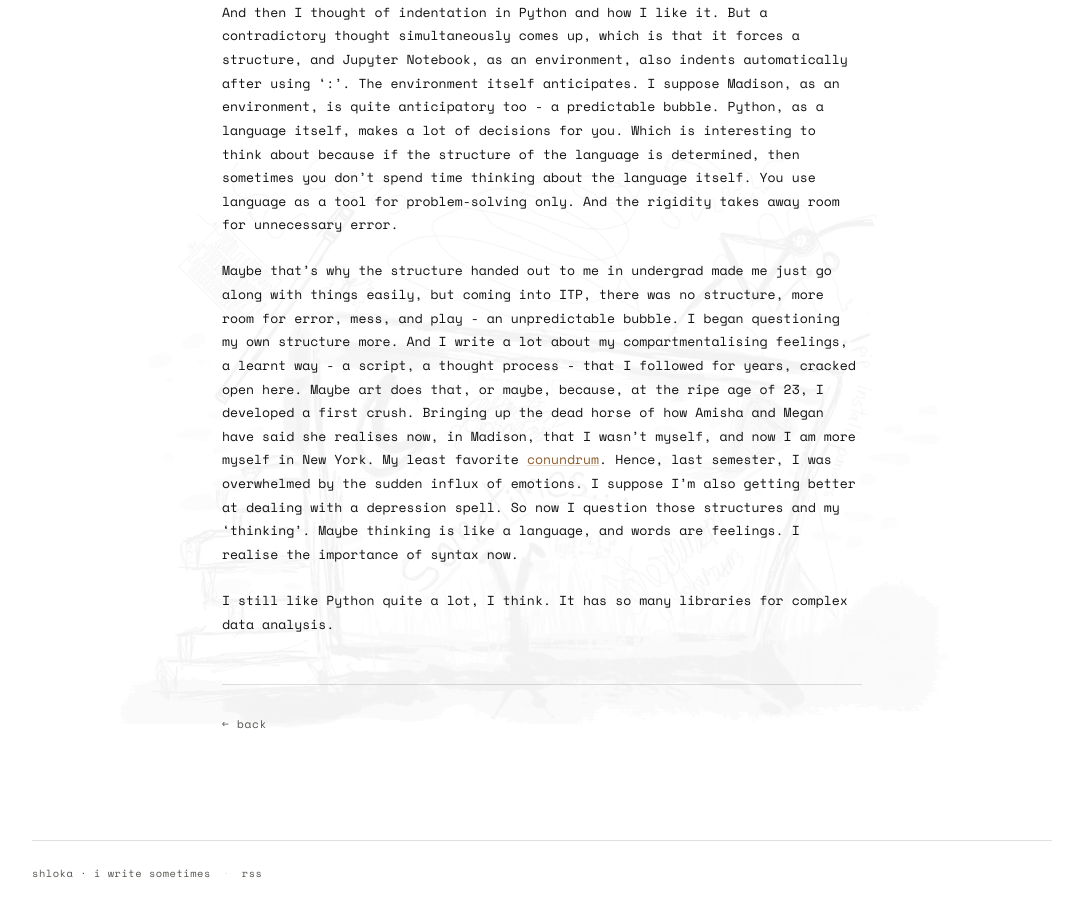
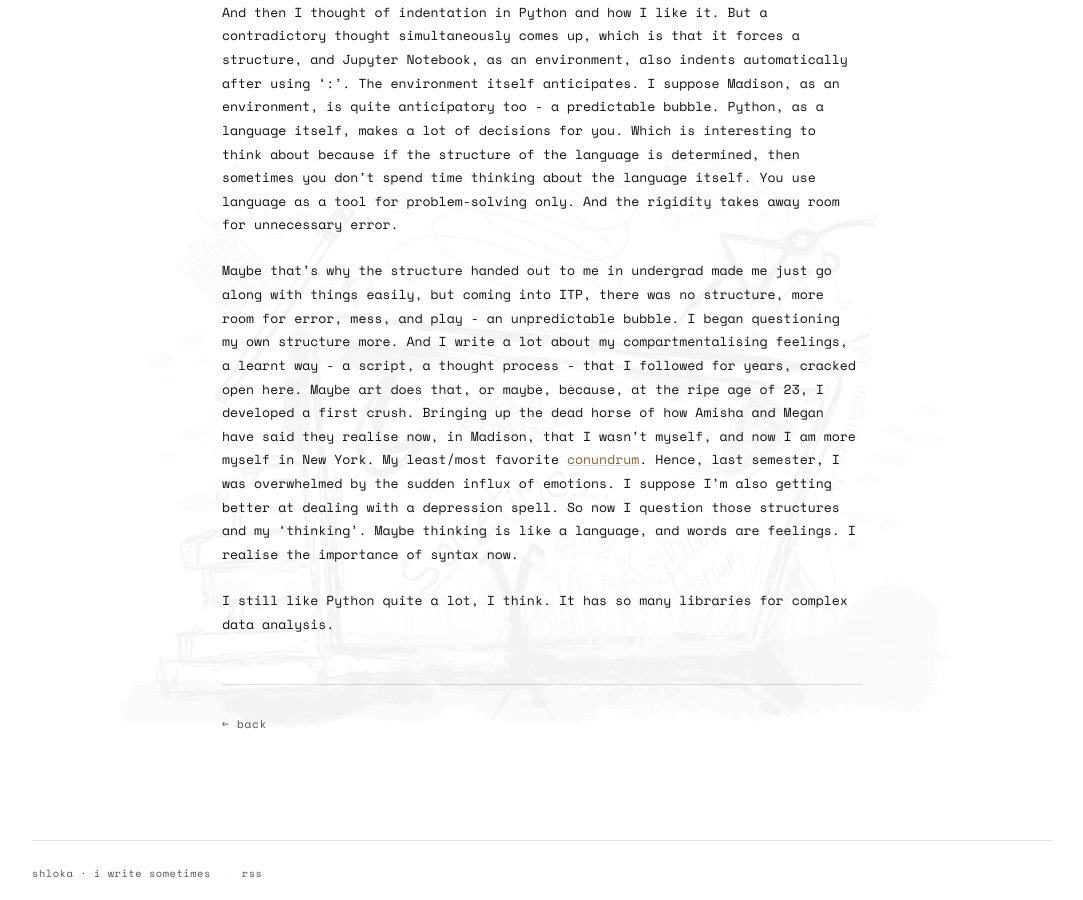
Before and after one commit to shlokamohanty/i-write-sometimes, a Jekyll site: the page built from _posts/2026-08-24-curiosity-and-wonder.md, in a window 1280 px wide and 900 px high, scrolled down 1937 px. Shown: the whole window, without its empty margins (98-1181 px from the left). Built offline with Jekyll 4.4.1, drawn with Linux system fonts in a browser that asks for light colours; some web fonts are replaced.

Commit message:
Update 2026-08-24-curiosity-and-wonder.md

```diff
--- a/_posts/2026-08-24-curiosity-and-wonder.md
+++ b/_posts/2026-08-24-curiosity-and-wonder.md
@@ -40,6 +40,6 @@ I suppose this specifically is a command cell line, and ‘pandas’ is a Python
 
 And then I thought of indentation in Python and how I like it. But a contradictory thought simultaneously comes up, which is that it forces a structure, and Jupyter Notebook, as an environment, also indents automatically after using ‘:’. The environment itself anticipates. I suppose Madison, as an environment, is quite anticipatory too - a predictable bubble. Python, as a language itself, makes a lot of decisions for you. Which is interesting to think about because if the structure of the language is determined, then sometimes you don’t spend time thinking about the language itself. You use language as a tool for problem-solving only. And the rigidity takes away room for unnecessary error.
 
-Maybe that’s why the structure handed out to me in undergrad made me just go along with things easily, but coming into ITP, there was no structure, more room for error, mess, and play - an unpredictable bubble. I began questioning my own structure more. And I write a lot about my compartmentalising feelings, a learnt way - a script, a thought process - that I followed for years, cracked open here. Maybe art does that, or maybe, because, at the ripe age of 23, I developed a first crush. Bringing up the dead horse of how Amisha and Megan have said she realises now, in Madison, that I wasn’t myself, and now I am more myself in New York. My least favorite [conundrum](https://shlokamohanty.github.io/i-write-sometimes/2026/08/17/madison-vs-new-york.html). Hence, last semester, I was overwhelmed by the sudden influx of emotions. I suppose I’m also getting better at dealing with a depression spell. So now I question those structures and my ‘thinking’. Maybe thinking is like a language, and words are feelings. I realise the importance of syntax now.
+Maybe that’s why the structure handed out to me in undergrad made me just go along with things easily, but coming into ITP, there was no structure, more room for error, mess, and play - an unpredictable bubble. I began questioning my own structure more. And I write a lot about my compartmentalising feelings, a learnt way - a script, a thought process - that I followed for years, cracked open here. Maybe art does that, or maybe, because, at the ripe age of 23, I developed a first crush. Bringing up the dead horse of how Amisha and Megan have said they realise now, in Madison, that I wasn’t myself, and now I am more myself in New York. My least/most favorite [conundrum](https://shlokamohanty.github.io/i-write-sometimes/2026/08/17/madison-vs-new-york.html). Hence, last semester, I was overwhelmed by the sudden influx of emotions. I suppose I’m also getting better at dealing with a depression spell. So now I question those structures and my ‘thinking’. Maybe thinking is like a language, and words are feelings. I realise the importance of syntax now.
 
 I still like Python quite a lot, I think. It has so many libraries for complex data analysis.
```
